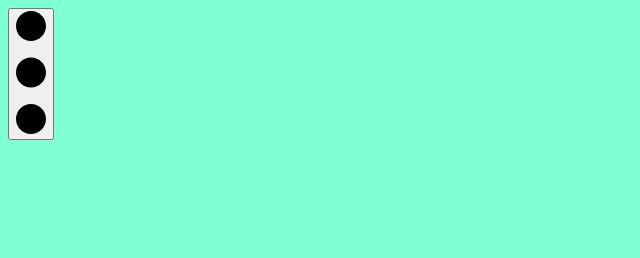
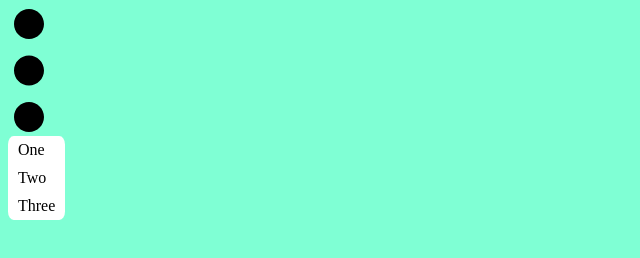
Before and after one commit to Tatadashi/odin-dynamic-user-interface-interactions, a website built with webpack: page src/template.html in a window 1280 px wide. Both pictures are taken after a click on the button "open-dropdown". Shown: the whole page, without its empty margins (0-640 px from the left). Built offline with nearby package versions, Linux system fonts and the light colour scheme.

Commit message:
Make custom dropdown and button
Use div and a for custom visual dropdown instead of select. Add code that shows dropdown when button clicked.

```diff
--- a/src/index.js
+++ b/src/index.js
@@ -1,5 +1,15 @@
 import dropdownIcon from './images/dropdownButton.svg';
 import './style.css';
 
-const dropdownImage = document.getElementById('dropdownImage');
+const dropdownImage = document.querySelector('.dropdownImage')
 dropdownImage.src = dropdownIcon;
+
+function showDropdown () {
+    const dropdownContent = document.querySelector('.dropdownContent');
+    dropdownContent.classList.toggle('show');
+}
+
+const dropdownButton = document.querySelector('.dropdownButton');
+dropdownButton.addEventListener('click', (e) => {
+    showDropdown();
+});
--- a/src/style.css
+++ b/src/style.css
@@ -2,6 +2,37 @@ body {
     background-color: aquamarine;
 }
 
-.hidden {
-    visibility: hidden;
+button {
+    background-color: transparent;
+    border-radius: 10%;
+    border: none;
+    cursor: pointer;
 }
+
+button:hover {
+    background-color: rgba(199, 199, 199, 0.671);
+}
+
+.dropdown {
+    display: inline-block;
+    position: relative;
+}
+
+.dropdownContent {
+    display: none;
+    position: absolute;
+    background-color: white;
+    border-radius: 10%;
+}
+
+.dropdownContent a {
+    display: block;
+    color: black;
+    text-decoration: none;
+    padding: 5px 10px;
+}
+
+/* has to be after .dropdownContent since it overrides display:none */
+.show {
+    display: block;
+}
--- a/src/template.html
+++ b/src/template.html
@@ -6,14 +6,17 @@
     <title><%= htmlWebpackPlugin.options.title %></title>
 </head>
 <body>
-    <button aria-label="open-dropdown">
-        <img src="" alt="dropdown button image" id="dropdownImage">
-    </button>
+    <div class="dropdown">
+        <button aria-label="open-dropdown" class="dropdownButton">
+            <img src="" alt="dropdown button image" class="dropdownImage">
+        </button>
 
-    <select name="dropdown" id="dropdown" class="hidden">
-        <option value="1">One</option>
-        <option value="2">Two</option>
-        <option value="3">Three</option>
-    </select>
+        <!--custom dropdown to style visually-->
+        <div name="dropdown" class="dropdownContent">
+            <a id="one">One</a>
+            <a id="two">Two</a>
+            <a id="three">Three</a>
+        </div>
+    </div>
 </body>
 </html>
```
